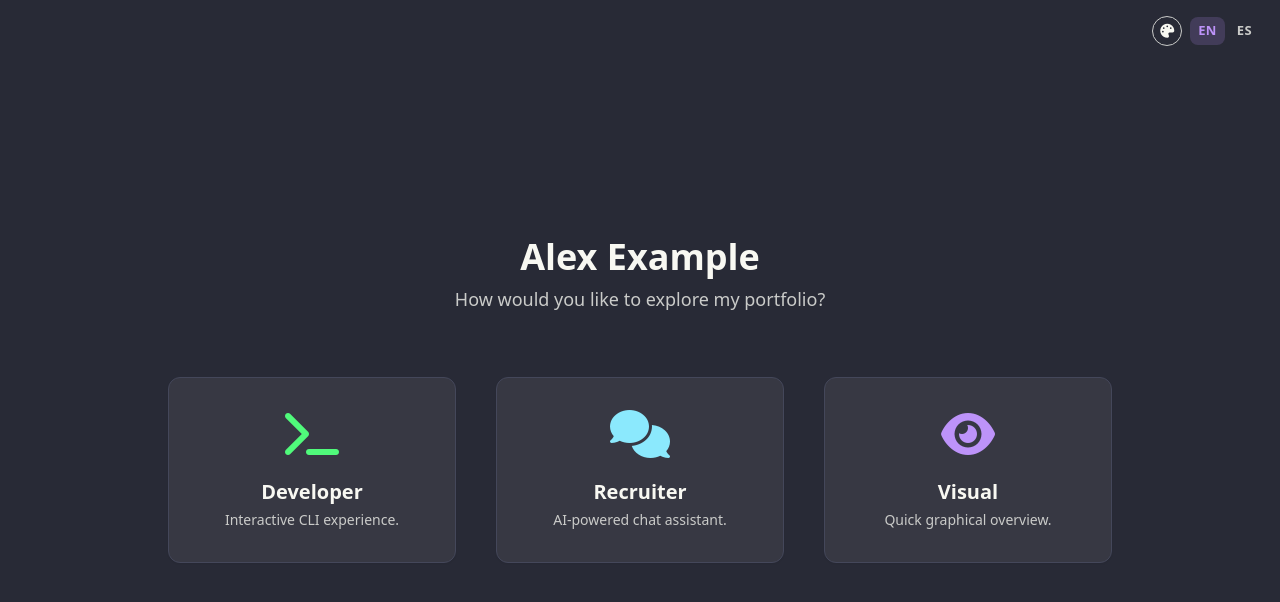
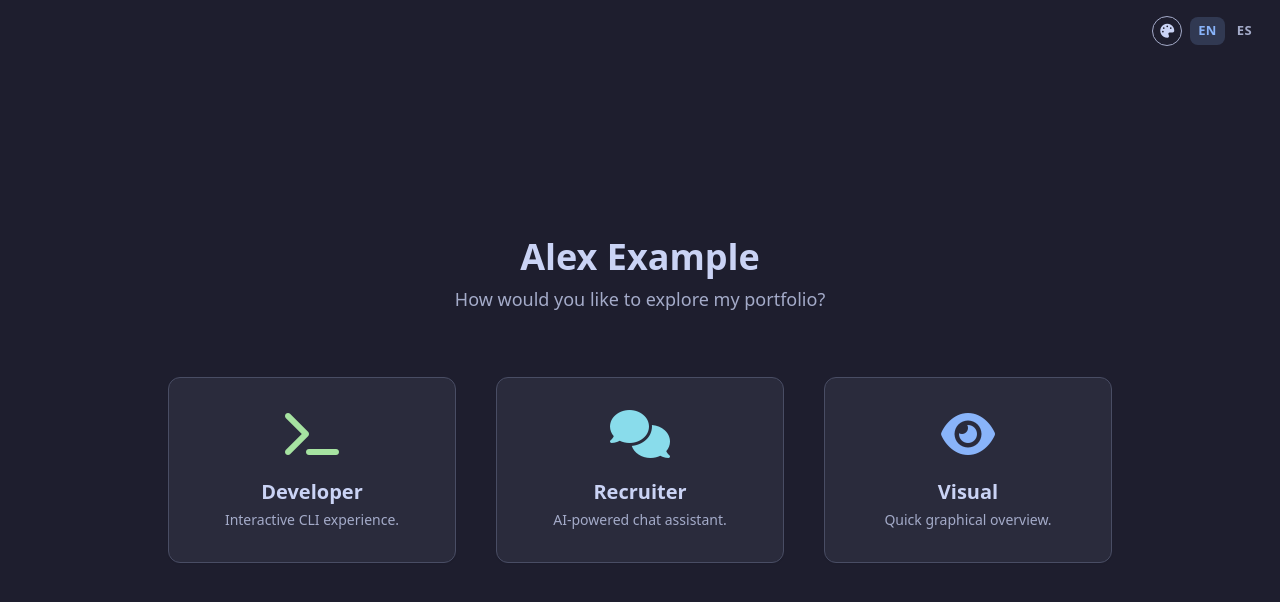
Before and after one commit to PPeitsch/porfolio, a Flask app: page / in a window 1280 px wide. Shown: the top 602 px of the page. Run offline with Flask 3, Linux system fonts and the light colour scheme; some libraries are stand-ins or nearby versions.

Commit message:
feat(theme): Default theme from PORTFOLIO_DEFAULT_THEME, catppuccin by default
The theme for visitors who have not picked one was dracula, fixed in the selector, the CLI and the chat. It now comes from PORTFOLIO_DEFAULT_THEME (catppuccin if unset or unknown), passed to the page as window.DEFAULT_THEME. Documented in .env.example and the README.

```diff
--- a/app/shell/routes.py
+++ b/app/shell/routes.py
@@ -25,6 +25,7 @@ from app.common.i18n import (
 from app.common.utils import get_welcome_message, load_cv_data
 
 logger = logging.getLogger(__name__)
+FALLBACK_THEME = "catppuccin"
 
 shell_bp = Blueprint(
     "shell",
@@ -69,6 +70,15 @@ def set_language(code):
     return response
 
 
+def get_default_theme():
+    """Returns DEFAULT_THEME if it is a known theme, else catppuccin."""
+    theme = current_app.config.get("DEFAULT_THEME")
+    if theme in current_app.config.get("THEMES", []):
+        return theme
+    logger.warning(f"Unknown DEFAULT_THEME {theme!r}; using catppuccin.")
+    return FALLBACK_THEME
+
+
 @shell_bp.route("/")
 def selector():
     """Serves the initial view selector page.
@@ -90,6 +100,7 @@ def selector():
         cv=cv_data,
         banner_enabled=banner_enabled,
         banner_message=banner_message,
+        default_theme=get_default_theme(),
     )
 
 
--- a/app/shell/static/js/selector.js
+++ b/app/shell/static/js/selector.js
@@ -17,11 +17,12 @@ document.addEventListener('DOMContentLoaded', () => {
     // --- Theme Management ---
     const THEME_KEY = 'cli_theme';
     const availableThemes = ['dracula', 'light', 'solarized', 'gruvbox', 'catppuccin'];
-    let currentThemeIndex = 0;
+    const DEFAULT_THEME = window.DEFAULT_THEME || 'catppuccin';
+    let currentThemeIndex = availableThemes.indexOf(DEFAULT_THEME);
 
     function applyTheme(themeName) {
         const themeIndex = availableThemes.indexOf(themeName);
-        currentThemeIndex = themeIndex !== -1 ? themeIndex : 0;
+        currentThemeIndex = themeIndex !== -1 ? themeIndex : availableThemes.indexOf(DEFAULT_THEME);
         const activeTheme = availableThemes[currentThemeIndex];
 
         // The page (desktop, dock, selector, visual view) and every open window
@@ -142,7 +143,7 @@ document.addEventListener('DOMContentLoaded', () => {
             loadJS(_app_urls.shared_window_js, sharedWindowJsId, () => {
                 loadJS(_app_urls.cli_js, viewSpecificJsId, () => {
                     window.initializeCliView({onClose: showSelector});
-                    applyTheme(localStorage.getItem(THEME_KEY) || 'dracula'); // Re-apply theme on new window
+                    applyTheme(localStorage.getItem(THEME_KEY) || DEFAULT_THEME); // Re-apply theme on new window
                 });
             });
 
@@ -173,7 +174,7 @@ document.addEventListener('DOMContentLoaded', () => {
             loadJS(_app_urls.shared_window_js, sharedWindowJsId, () => {
                 loadJS(_app_urls.recruiter_js, viewSpecificJsId, () => {
                     window.initializeRecruiterView({onClose: showSelector});
-                    applyTheme(localStorage.getItem(THEME_KEY) || 'dracula'); // Re-apply theme on new window
+                    applyTheme(localStorage.getItem(THEME_KEY) || DEFAULT_THEME); // Re-apply theme on new window
                 });
             });
 
@@ -321,7 +322,7 @@ document.addEventListener('DOMContentLoaded', () => {
     if (homeThemeSwitcher) homeThemeSwitcher.addEventListener('click', cycleTheme);
     // The CLI's "theme" command changes the theme without these buttons.
     themeButtons().forEach(button => button.addEventListener('mouseenter', () => {
-        showThemeName(document.documentElement.dataset.theme || 'dracula');
+        showThemeName(document.documentElement.dataset.theme || DEFAULT_THEME);
     }));
 
 
@@ -356,7 +357,7 @@ document.addEventListener('DOMContentLoaded', () => {
     selectorContainer.classList.remove('hidden-view');
     viewContainer.classList.add('hidden-view');
     viewContainer.classList.remove('visible-view');
-    applyTheme(localStorage.getItem(THEME_KEY) || 'dracula');
+    applyTheme(localStorage.getItem(THEME_KEY) || DEFAULT_THEME);
 
     let viewToRestore = null;
     try {
--- a/app/shell/templates/selector.html
+++ b/app/shell/templates/selector.html
@@ -9,10 +9,12 @@
     <!-- External CSS & Fonts -->
     <script>
         // Theme before the first paint, so the page does not flash the default one.
+        // DEFAULT_THEME (PORTFOLIO_DEFAULT_THEME) is for visitors who have not picked one.
+        window.DEFAULT_THEME = {{ default_theme|tojson }};
         try {
-            document.documentElement.dataset.theme = localStorage.getItem('cli_theme') || 'dracula';
+            document.documentElement.dataset.theme = localStorage.getItem('cli_theme') || window.DEFAULT_THEME;
         } catch (e) {
-            document.documentElement.dataset.theme = 'dracula';
+            document.documentElement.dataset.theme = window.DEFAULT_THEME;
         }
     </script>
     <script src="https://cdn.tailwindcss.com"></script>
--- a/app/view_cli/static/js/terminal.js
+++ b/app/view_cli/static/js/terminal.js
@@ -163,7 +163,7 @@ window.initializeCliView = function(callbacks) {
           'theme': (args) => {
               const themeName = (args[0] || '').toLowerCase();
               if (!themeName) {
-                  const currentTheme = localStorage.getItem(THEME_KEY) || 'dracula';
+                  const currentTheme = localStorage.getItem(THEME_KEY) || window.DEFAULT_THEME || 'catppuccin';
                   writeOutput(uiText('cli.theme_current', { theme: currentTheme }), 'info-message');
                   writeOutput(uiText('cli.theme_available', { themes: availableThemes.join(', ') }));
                   return;
@@ -316,7 +316,7 @@ window.initializeCliView = function(callbacks) {
   outputDiv.addEventListener("click", (event) => { if (event.target.tagName !== "A") { inputElem.focus(); } });
 
   function initializeTerminal() {
-      const savedTheme = localStorage.getItem(THEME_KEY) || 'dracula';
+      const savedTheme = localStorage.getItem(THEME_KEY) || window.DEFAULT_THEME || 'catppuccin';
       if (availableThemes.includes(savedTheme)) {
           cliWindow.dataset.theme = savedTheme;
       }
--- a/app/view_recruiter/static/js/chat.js
+++ b/app/view_recruiter/static/js/chat.js
@@ -350,7 +350,7 @@ window.initializeRecruiterView = function (callbacks) {
     }
 
     function initializeChat() {
-        const savedTheme = localStorage.getItem(THEME_KEY) || 'dracula';
+        const savedTheme = localStorage.getItem(THEME_KEY) || window.DEFAULT_THEME || 'catppuccin';
         applyTheme(savedTheme);
         const token = sessionStorage.getItem(TOKEN_KEY);
         conversationHistory = [];
```
Also changed, not shown: config.py (+7 -0 lines), tests/test_app.py (+15 -0 lines), README.md, 1 other file.
